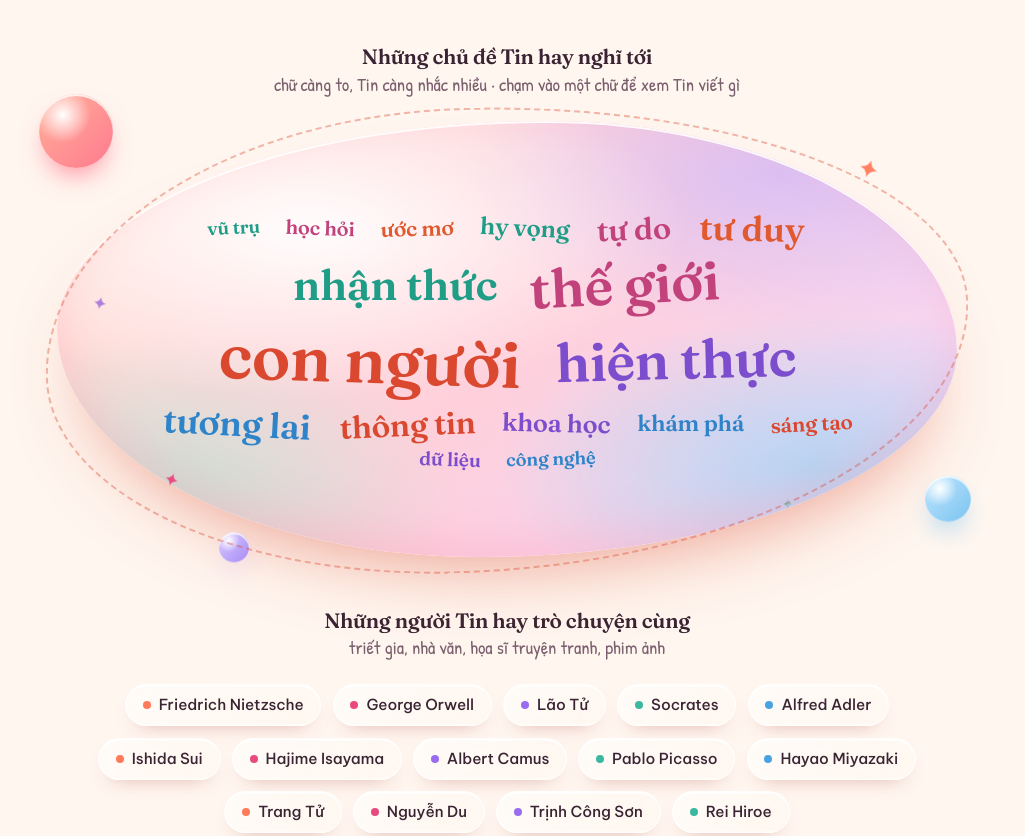
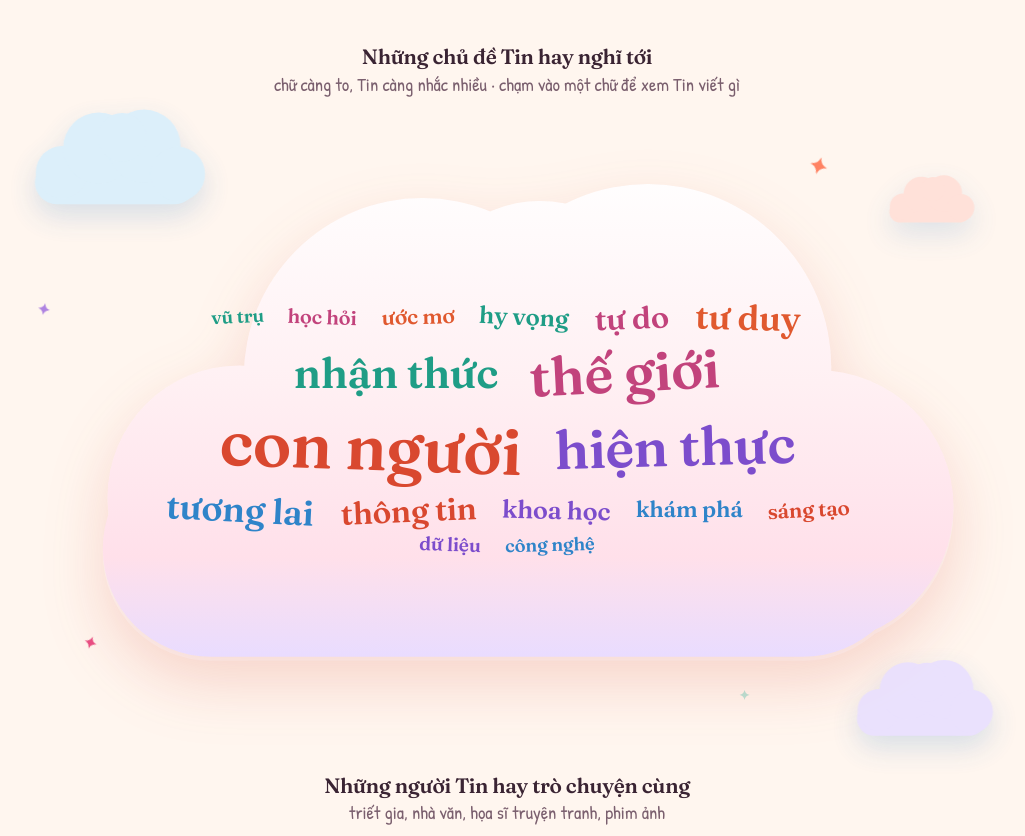
Before and after one commit to lamnguyen8075/home-of-the-soul, a plain HTML site: page index.html in a window 1280 px wide. Shown: the part 2569-3405 px from the top of the page, without its empty margins (133-1158 px from the left). Drawn offline with Linux system fonts and the light colour scheme.

Commit message:
Word cloud: real puffy cloud silhouette with drifting mini clouds
Co-authored-by: Cursor <cursoragent@cursor.com>

```diff
--- a/index.html
+++ b/index.html
@@ -12,7 +12,7 @@
   <link rel="preconnect" href="https://fonts.googleapis.com">
   <link rel="preconnect" href="https://fonts.gstatic.com" crossorigin>
   <link href="https://fonts.googleapis.com/css2?family=Be+Vietnam+Pro:wght@400;500;600;700&family=Fraunces:opsz,wght@9..144,500..700&family=Lora:ital,wght@0,400;0,500;1,400&family=Patrick+Hand&display=swap" rel="stylesheet">
-  <link rel="stylesheet" href="styles.css?v=13">
+  <link rel="stylesheet" href="styles.css?v=17">
 </head>
 <body class="home">
 
@@ -150,7 +150,21 @@
           <h3>Những chủ đề Tin hay nghĩ tới</h3>
           <p class="hint">chữ càng to, Tin càng nhắc nhiều · chạm vào một chữ để xem Tin viết gì</p>
           <div class="cloud-art">
-            <span class="orb o1" aria-hidden="true"></span><span class="orb o2" aria-hidden="true"></span><span class="orb o3" aria-hidden="true"></span>
+            <svg width="0" height="0" style="position:absolute" aria-hidden="true" focusable="false">
+              <defs>
+                <linearGradient id="cloudFill" gradientUnits="userSpaceOnUse" x1="0" y1="40" x2="0" y2="570">
+                  <stop offset="0" stop-color="#ffffff"/><stop offset=".45" stop-color="#fff0f3"/><stop offset=".8" stop-color="#ffe0ea"/><stop offset="1" stop-color="#e9dcff"/>
+                </linearGradient>
+                <symbol id="cloudShape" viewBox="0 0 1000 640" preserveAspectRatio="none">
+                  <rect x="70" y="340" width="860" height="230" rx="115"/>
+                  <circle cx="215" cy="400" r="140"/><circle cx="410" cy="272" r="190"/><circle cx="650" cy="262" r="195"/><circle cx="830" cy="410" r="145"/><circle cx="535" cy="215" r="130"/>
+                </symbol>
+              </defs>
+            </svg>
+            <svg class="cloud-svg" viewBox="0 0 1000 640" preserveAspectRatio="none" aria-hidden="true"><use href="#cloudShape" fill="url(#cloudFill)"/></svg>
+            <svg class="mini m1" viewBox="0 0 1000 640" aria-hidden="true"><use href="#cloudShape" fill="#d6eefc"/></svg>
+            <svg class="mini m2" viewBox="0 0 1000 640" aria-hidden="true"><use href="#cloudShape" fill="#e7ddff"/></svg>
+            <svg class="mini m3" viewBox="0 0 1000 640" aria-hidden="true"><use href="#cloudShape" fill="#ffd9d0"/></svg>
             <span class="spark k1" aria-hidden="true">✦</span><span class="spark k2" aria-hidden="true">✦</span>
             <span class="spark k3" aria-hidden="true">✦</span><span class="spark k4" aria-hidden="true">✦</span>
             <div class="cloud" id="topics"></div>
@@ -262,7 +276,7 @@
         const a = document.createElement('a');
         a.href = 'read.html?q=' + q(t);
         const k = (Math.sqrt(n) - Math.sqrt(min)) / (Math.sqrt(max) - Math.sqrt(min) || 1);   // 0..1
-        a.style.fontSize = (1.15 + k * 2.9).toFixed(2) + 'rem';
+        a.style.fontSize = 'calc(var(--cs, 1) * ' + (1.15 + k * 2.9).toFixed(2) + 'rem)';
         a.style.setProperty('--c', hues[(sorted.findIndex(s => s.t === t)) % hues.length]);
         a.style.setProperty('--tilt', tilts[i % tilts.length] + 'deg');
         a.dataset.n = n.toLocaleString('vi-VN') + ' lần';
--- a/styles.css
+++ b/styles.css
@@ -258,6 +258,7 @@ section { padding: clamp(3.6rem, 8vw, 6rem) 0; }
 
 /* ---------- Explore ---------- */
 .explore-group + .explore-group { margin-top: 3.2rem; }
+.explore { overflow-x: clip; }
 .explore h3 { font-size: 1.3rem; text-align: center; margin-bottom: .2rem; }
 .explore .hint { text-align: center; font: 1.15rem var(--font-hand); color: var(--ink-soft); margin: 0 0 1.5rem; }
 .chips { display: flex; flex-wrap: wrap; justify-content: center; align-items: center; gap: .7rem; max-width: 880px; margin-inline: auto; }
@@ -270,45 +271,25 @@ section { padding: clamp(3.6rem, 8vw, 6rem) 0; }
 .chip:hover { transform: translateY(-3px); background: rgba(255, 255, 255, .8); box-shadow: var(--glass-rim), 0 16px 26px -14px rgba(217, 72, 47, .6); }
 /* word cloud */
 .cloud {
-  display: flex; flex-wrap: wrap; justify-content: center; align-items: center; gap: .15rem 1.3rem;
-  position: relative; padding: clamp(3.2rem, 9vw, 5.4rem) clamp(2rem, 10vw, 5.6rem);
+  position: relative; z-index: 1; display: flex; flex-wrap: wrap; justify-content: center; align-items: center; align-content: center; gap: .1rem 1.2rem;
+  aspect-ratio: 1000 / 640; padding: 14% 12.5% 13%;
 }
-/* the painted "cloud" behind the words: a soft organic blob, a dashed hand-drawn outline, a few orbs and sparkles */
-.cloud-art { position: relative; max-width: 900px; margin-inline: auto; isolation: isolate; }
-.cloud-art::before, .cloud-art::after { content: ""; position: absolute; pointer-events: none; }
-.cloud-art::before {
-  inset: 0; z-index: -2; border-radius: 56% 44% 52% 48% / 46% 54% 46% 54%;
-  background:
-    radial-gradient(60% 55% at 28% 25%, rgba(255, 255, 255, .95), rgba(255, 255, 255, 0) 70%),
-    radial-gradient(50% 50% at 85% 80%, rgba(159, 214, 245, .75), rgba(159, 214, 245, 0) 72%),
-    radial-gradient(45% 50% at 12% 85%, rgba(168, 232, 211, .6), rgba(168, 232, 211, 0) 72%),
-    radial-gradient(50% 50% at 80% 12%, rgba(201, 184, 255, .65), rgba(201, 184, 255, 0) 72%),
-    linear-gradient(135deg, #ffe3d6 0%, #ffd0dc 52%, #f0d9ff 100%);
-  box-shadow: inset 0 2px 0 rgba(255, 255, 255, .9), inset 0 -18px 40px rgba(255, 143, 168, .25), 0 40px 70px -34px rgba(217, 72, 47, .5);
-  animation: blobMorph 18s ease-in-out infinite alternate;
-}
-.cloud-art::after {
-  inset: -14px -12px; z-index: -1; border-radius: 46% 54% 44% 56% / 54% 46% 54% 46%;
-  border: 2px dashed rgba(217, 72, 47, .38); transform: rotate(-1.4deg);
-  animation: blobMorph 22s ease-in-out infinite alternate-reverse;
-}
-@keyframes blobMorph {
-  to { border-radius: 46% 54% 58% 42% / 56% 44% 56% 44%; }
-}
-.cloud-art .orb { position: absolute; z-index: -1; border-radius: 50%; pointer-events: none;
-  background: radial-gradient(circle at 32% 28%, #fff, rgba(255, 255, 255, 0) 38%), linear-gradient(135deg, var(--o1), var(--o2));
-  box-shadow: inset 0 2px 0 rgba(255, 255, 255, .8), 0 14px 28px -10px var(--o2); animation: floaty 7s ease-in-out infinite; }
-.cloud-art .orb.o1 { width: 74px; height: 74px; top: -22px; left: -18px; --o1: #ffb199; --o2: #ff7a8f; }
-.cloud-art .orb.o2 { width: 46px; height: 46px; bottom: 8%; right: -14px; --o1: #bfe6ff; --o2: #7cc4f0; animation-delay: -2.5s; }
-.cloud-art .orb.o3 { width: 30px; height: 30px; bottom: -12px; left: 18%; --o1: #d8cbff; --o2: #a98cf5; animation-delay: -4.5s; }
-.cloud-art .spark { position: absolute; z-index: 1; font: 700 1.3rem/1 var(--font-ui); color: var(--s, #ff7a59); pointer-events: none; animation: twinkle 3.6s ease-in-out infinite; }
-.cloud-art .spark.k1 { top: 9%; right: 9%; --s: #ff7a59; }
-.cloud-art .spark.k2 { top: 40%; left: 4%; --s: #9158dc; font-size: 1rem; animation-delay: -1.2s; }
-.cloud-art .spark.k3 { bottom: 10%; right: 18%; --s: #3cb7a0; font-size: 1.1rem; animation-delay: -2.2s; }
-.cloud-art .spark.k4 { bottom: 16%; left: 12%; --s: #e8497e; font-size: .9rem; animation-delay: -.6s; }
-@keyframes floaty { 50% { transform: translateY(-8px); } }
+/* a real cloud: one puffy SVG silhouette (shared gradient, so no seams) with a soft shadow, small clouds drifting past, and sparkles */
+.cloud-art { position: relative; max-width: 940px; margin-inline: auto; --cs: 1; }
+.cloud-art .cloud-svg { position: absolute; inset: 0; width: 100%; height: 100%; z-index: 0; overflow: visible; pointer-events: none;
+  filter: drop-shadow(0 26px 30px rgba(217, 72, 47, .2)) drop-shadow(0 4px 0 rgba(255, 255, 255, .8)); }
+.cloud-art .mini { position: absolute; z-index: 0; pointer-events: none; opacity: .85; animation: drift 14s ease-in-out infinite alternate; filter: drop-shadow(0 12px 14px rgba(70, 140, 200, .25)); }
+.cloud-art .mini.m1 { width: 20%; top: -4%; left: -2%; }
+.cloud-art .mini.m2 { width: 16%; bottom: -4%; right: -1%; animation-delay: -6s; animation-duration: 17s; }
+.cloud-art .mini.m3 { width: 10%; top: 8%; right: 1%; animation-delay: -3s; opacity: .7; }
+.cloud-art .spark { position: absolute; z-index: 2; font: 700 1.3rem/1 var(--font-ui); color: var(--s, #ff7a59); pointer-events: none; animation: twinkle 3.6s ease-in-out infinite; }
+.cloud-art .spark.k1 { top: 6%; right: 16%; --s: #ff7a59; }
+.cloud-art .spark.k2 { top: 30%; left: 0%; --s: #9158dc; font-size: 1rem; animation-delay: -1.2s; }
+.cloud-art .spark.k3 { bottom: 3%; right: 24%; --s: #3cb7a0; font-size: 1.1rem; animation-delay: -2.2s; }
+.cloud-art .spark.k4 { bottom: 12%; left: 5%; --s: #e8497e; font-size: .9rem; animation-delay: -.6s; }
+@keyframes drift { to { transform: translateX(14px); } }
 @keyframes twinkle { 0%, 100% { opacity: .35; transform: scale(.75) rotate(0); } 50% { opacity: 1; transform: scale(1.15) rotate(20deg); } }
-@media (prefers-reduced-motion: reduce) { .cloud-art::before, .cloud-art::after, .cloud-art .orb, .cloud-art .spark { animation: none; } }
+@media (prefers-reduced-motion: reduce) { .cloud-art .mini, .cloud-art .spark { animation: none; } }
 .cloud a {
   position: relative; display: inline-block; padding: .05em .12em; line-height: 1.12; text-decoration: none; color: var(--c, var(--coral-deep));
   font-family: var(--font-display); font-weight: 600; letter-spacing: -.01em; transform: rotate(var(--tilt, 0deg));
@@ -321,7 +302,7 @@ section { padding: clamp(3.6rem, 8vw, 6rem) 0; }
   background: rgba(255, 255, 255, .92); box-shadow: 0 8px 18px -8px rgba(90, 40, 50, .4); opacity: 0; transition: opacity .2s ease, transform .2s ease;
 }
 .cloud a:hover::after, .cloud a:focus-visible::after { opacity: 1; transform: translate(-50%, -2px); }
-@media (max-width: 520px) { .cloud { gap: .1rem .8rem; } }
+@media (max-width: 640px) { .cloud-art { --cs: .66; } .cloud { gap: .05rem .7rem; aspect-ratio: auto; padding: 21% 8% 13%; min-height: 66vw; } }
 .chip.people { font-size: .95rem; align-items: center; }
 .chip.people::before { content: ""; width: 8px; height: 8px; border-radius: 50%; background: var(--c, var(--coral)); }
 
```
Also changed, not shown: read.html (+1 -1 lines).
